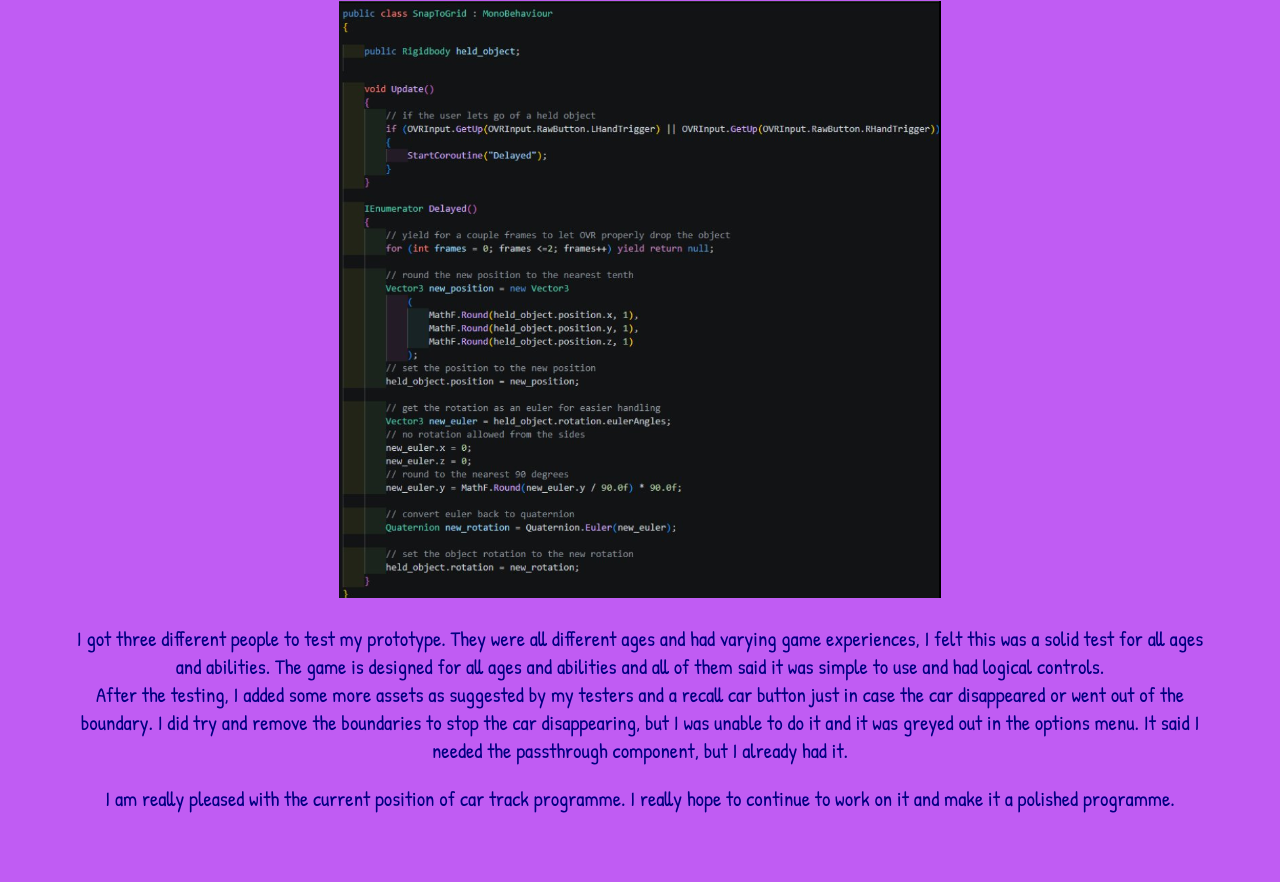
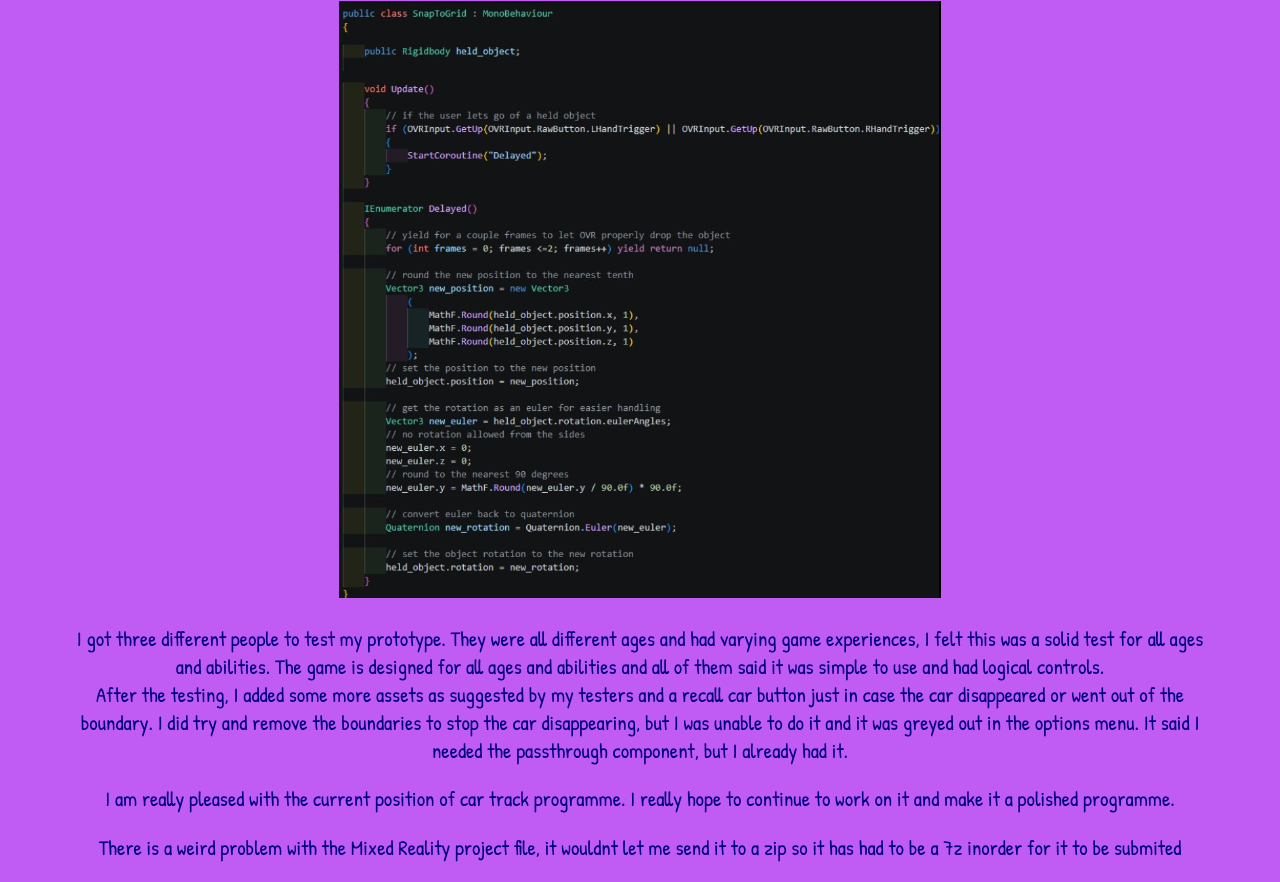
Before and after one commit to MissingTextures404/UniDevJournal, a plain HTML site: page NextPage.html in a window 1280 px wide. Shown: the part 8536-9418 px from the top of the page. Before the commit the page ends 9369 px from the top, so only its background shows below. Drawn offline with Linux system fonts and the light colour scheme.

Commit message:
Added a small part about the oddity of a file

```diff
--- a/NextPage.html
+++ b/NextPage.html
@@ -70,5 +70,6 @@
     <img src="ImagesForNextWeek/GridCode.png"/>
     <p>I got three different people to test my prototype.  They were all different ages and had varying game experiences, I felt this was a solid test for all ages and abilities.  The game is designed for all ages and abilities and all of them said it was simple to use and had logical controls. <br/> After the testing, I added some more assets as suggested by my testers and a recall car button just in case the car disappeared or went out of the boundary.  I did try and remove the boundaries to stop the car disappearing, but I was unable to do it and it was greyed out in the options menu.  It said I needed the passthrough component, but I already had it. </p>
     <p>I am really pleased with the current position of car track programme.  I really hope to continue to work on it and make it a polished programme.</p>
+    <p>There is a weird problem with the Mixed Reality project file, it wouldnt let me send it to a zip so it has had to be a 7z inorder for it to be submited</p>
 
 </body>
```
